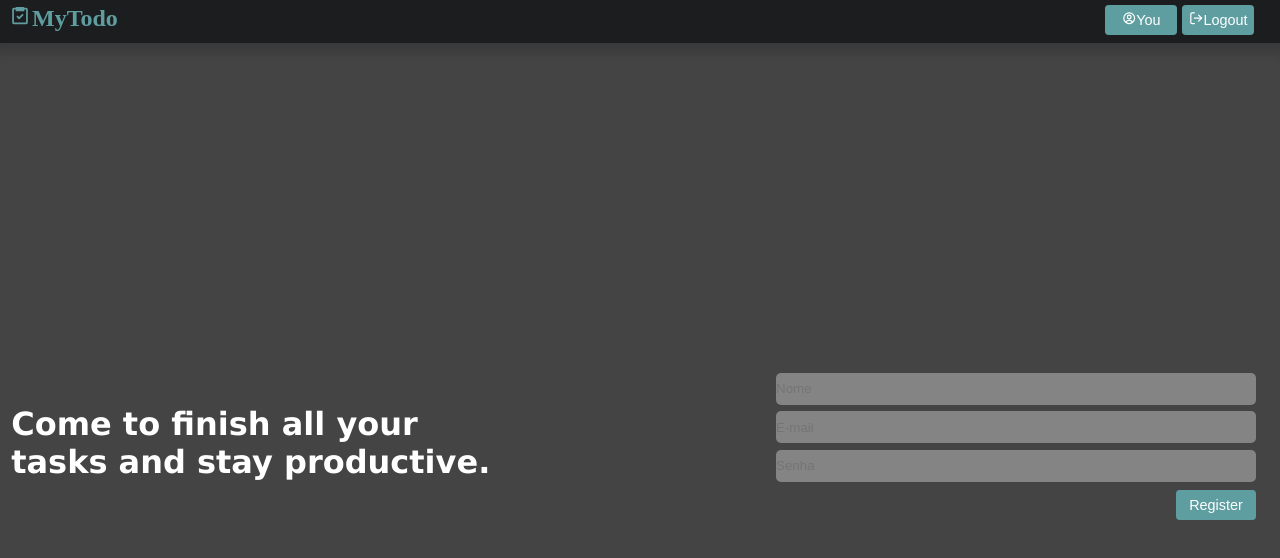
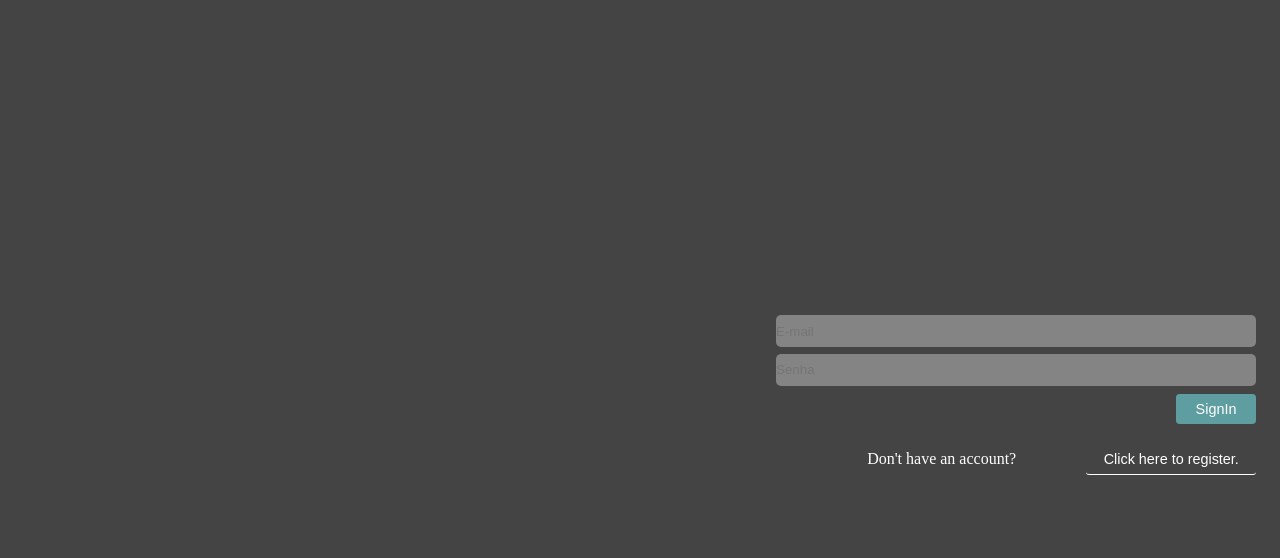
Before and after one commit to ranielsobrinho/myTodo, a React (Create React App) app: page / in a window 1280 px wide. Shown: the top 558 px of the page. Built offline with nearby package versions, Linux system fonts and the light colour scheme.

Commit message:
Add toggle logic to show sign in form or register form

```diff
--- a/src/pages/Home/index.css
+++ b/src/pages/Home/index.css
@@ -10,30 +10,44 @@ body{
     box-sizing: border-box;
 }
 
-.RegisterForm{
+.toggleForm{
     display: flex;
-    flex-direction: row;
-    justify-content: space-between;
-    align-items: center;
+    flex-direction: column;
+    justify-content:center;
+    align-items: flex-end;
     height: 100vh;
     padding: 0 .5rem;
     width: 99%;
 }
 
-.RegisterForm>Form{
+.toggleForm>Form{
     display: flex;
     flex-direction: column;
 }
 
-.RegisterForm>Form>Button{
+.toggleForm>Form>Button{
     align-self: flex-end;
     margin-right: 0.2rem;
     width: 5rem;
 }
 
-h3{
-    margin-left: .2rem;
-    max-width: 30rem;
-    font-size: 2rem;
-    font-family:Verdana, Geneva, Tahoma, sans-serif;
+.toggleMessage{
+    display: flex;
+    flex-direction: row;
+    align-items: baseline;
+
+    margin: 1rem -2px 1rem 0px;
 }
+
+.toggleMessage > button{
+    width: 15rem;
+    padding: 0px 5px;
+    border: none;
+    background-color: #444444;
+    border-bottom: 1px solid white;
+}
+
+.swal-button{
+    width: auto;
+    height: auto;
+}
--- a/src/pages/Home/index.jsx
+++ b/src/pages/Home/index.jsx
@@ -1,17 +1,26 @@
-import React from 'react';
+import React,{useState} from 'react';
 import './index.css';
 
-import Toolbar from '../../components/Toolbar';
+
+import SignInForm from '../../components/SignInForm';
 import RegisterForm from '../../components/RegisterForm';
 
 export default function Home () {
-        return (
-            <div>
-                <Toolbar />
-                <div className="RegisterForm">
-                    <h3>Come to finish all your tasks and stay productive.</h3>
-                    <RegisterForm />
+    const [login, setLogin] = useState(true);
+
+    function toggleLogin(){
+        setLogin(!login);
+    }
+
+    return (
+        <div>
+            <div className="toggleForm">
+                {login ? <SignInForm /> : <RegisterForm />}
+                <div className="toggleMessage">
+                    <p>Don't have an account?</p>
+                    <button onClick={() => {toggleLogin()}}>Click here to register.</button>
                 </div>
             </div>
-        )
+        </div>
+    )
 }
```
